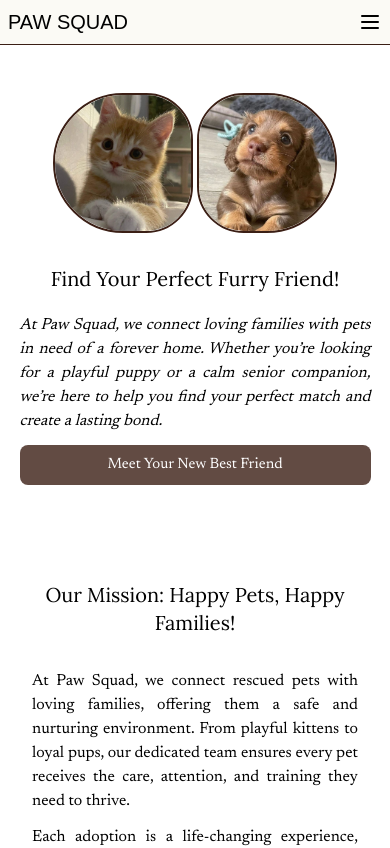
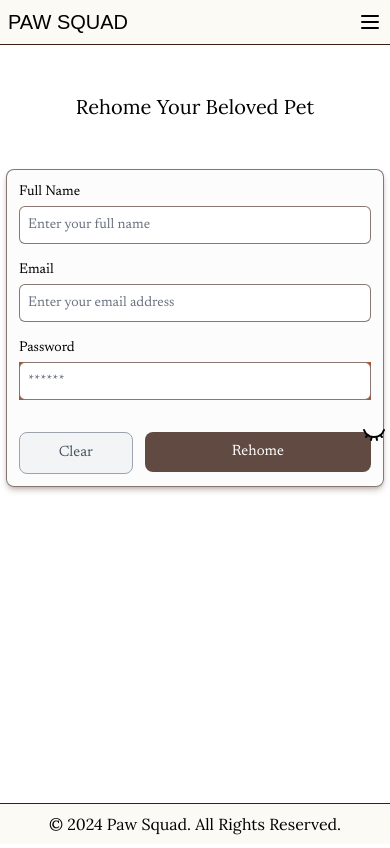
Before and after one commit to barbaraeguche/pawsitive, a Next.js app: page / in a window 390 px wide. Shown: the top 848 px of the page. Built offline with nearby package versions, Linux system fonts and the light colour scheme; a web font is replaced by a local one.

Commit message:
testing accent colors on mobile

```diff
--- /dev/null
+++ b/middleware.ts
@@ -0,0 +1,3 @@
+// export const config = [
+// 	matcher: [ "/rehome", "/adopt", "/account/:path" ]
+// ]
--- a/src/app/page.tsx
+++ b/src/app/page.tsx
@@ -6,59 +6,71 @@ import ValuesWrapper from '@/ui/home/values';
 import StatsWrapper from '@/ui/home/stats';
 import TestimonialWrapper from '@/ui/home/testimonials';
 
+import LoginForm from '@/ui/login-form';
+
 export default function RootPage() {
 	return (
 		<div className="space-y-24 !mt-12 !mb-32">
-			{/* banner */}
-			<section className="mx-auto flex flex-col gap-8 w-[90%] max-w-[420px] sm:max-w-[550px] md:max-w-[690px] lg:flex-row lg:gap-16 lg:max-w-6xl toGrid:gap-20 toGrid:max-w-[1400px]">
-				<div className="blob-outline flex justify-center space-x-1">
-					<ImageWrapper image="/cat.jpg" position="left"/>
-					<ImageWrapper image="/dog.jpg" position="right"/>
-				</div>
+			<LoginForm/>
 
-				<div className="m-auto space-y-5 w-full">
-					<Headings title="Find Your Perfect Furry Friend!"/>
-					<div className="space-y-3">
-						<p className="italic text-justify">
-							At Paw Squad, we connect loving families with pets in need of a forever home. Whether you&rsquo;re looking
-							for a playful puppy or a calm senior companion, we’re here to help you find your perfect match and create
-							a lasting bond.
-						</p>
-						<Button className="w-full">
-							<Link href="/adopt">
-								Meet Your New Best Friend
-							</Link>
-						</Button>
-					</div>
-				</div>
-			</section>
 
-			{/* about */}
-			<section className="px-8 md:px-6 flex flex-col md:flex-row gap-x-16 gap-y-8 mx-auto max-w-5xl">
-				<div className="my-auto">
-					<Headings title="Our Mission: Happy Pets, Happy Families!"/>
-				</div>
 
-				<div className="space-y-3 text-justify">
-					<p>
-						At Paw Squad, we connect rescued pets with loving families, offering them a safe and nurturing environment.
-						From playful kittens to loyal pups, our dedicated team ensures every pet receives the care, attention, and
-						training they need to thrive.
-					</p>
-					<p>
-						Each adoption is a life-changing experience, building lasting bonds between pets and their new families.
-						We envision a world where every pet is cherished, and we invite you to be part of that vision by helping us
-						make a difference in the lives of animals and the families who welcome them.
-					</p>
-				</div>
-			</section>
 
-			{/* core values */}
-			<ValuesWrapper/>
-			{/* statistics */}
-			<StatsWrapper/>
-			{/* testimonials */}
-			<TestimonialWrapper/>
+
+
+
+
+
+			{/*/!* banner *!/*/}
+			{/*<section className="mx-auto flex flex-col gap-8 w-[90%] max-w-[420px] sm:max-w-[550px] md:max-w-[690px] lg:flex-row lg:gap-16 lg:max-w-6xl toGrid:gap-20 toGrid:max-w-[1400px]">*/}
+			{/*	<div className="blob-outline flex justify-center space-x-1">*/}
+			{/*		<ImageWrapper image="/cat.jpg" position="left"/>*/}
+			{/*		<ImageWrapper image="/dog.jpg" position="right"/>*/}
+			{/*	</div>*/}
+			{/*	*/}
+			{/*	<div className="m-auto space-y-5 w-full">*/}
+			{/*		<Headings title="Find Your Perfect Furry Friend!"/>*/}
+			{/*		<div className="space-y-3">*/}
+			{/*			<p className="italic text-justify">*/}
+			{/*				At Paw Squad, we connect loving families with pets in need of a forever home. Whether you&rsquo;re looking*/}
+			{/*				for a playful puppy or a calm senior companion, we’re here to help you find your perfect match and create*/}
+			{/*				a lasting bond.*/}
+			{/*			</p>*/}
+			{/*			<Button className="w-full">*/}
+			{/*				<Link href="/adopt" className="w-full">*/}
+			{/*					Meet Your New Best Friend*/}
+			{/*				</Link>*/}
+			{/*			</Button>*/}
+			{/*		</div>*/}
+			{/*	</div>*/}
+			{/*</section>*/}
+
+			{/*/!* about *!/*/}
+			{/*<section className="px-8 md:px-6 flex flex-col md:flex-row gap-x-16 gap-y-8 mx-auto max-w-5xl">*/}
+			{/*	<div className="my-auto">*/}
+			{/*		<Headings title="Our Mission: Happy Pets, Happy Families!"/>*/}
+			{/*	</div>*/}
+			{/*	*/}
+			{/*	<div className="space-y-3 text-justify">*/}
+			{/*		<p>*/}
+			{/*			At Paw Squad, we connect rescued pets with loving families, offering them a safe and nurturing environment.*/}
+			{/*			From playful kittens to loyal pups, our dedicated team ensures every pet receives the care, attention, and*/}
+			{/*			training they need to thrive.*/}
+			{/*		</p>*/}
+			{/*		<p>*/}
+			{/*			Each adoption is a life-changing experience, building lasting bonds between pets and their new families.*/}
+			{/*			We envision a world where every pet is cherished, and we invite you to be part of that vision by helping us*/}
+			{/*			make a difference in the lives of animals and the families who welcome them.*/}
+			{/*		</p>*/}
+			{/*	</div>*/}
+			{/*</section>*/}
+
+			{/*/!* core values *!/*/}
+			{/*<ValuesWrapper/>*/}
+			{/*/!* statistics *!/*/}
+			{/*<StatsWrapper/>*/}
+			{/*/!* testimonials *!/*/}
+			{/*<TestimonialWrapper/>*/}
 		</div>
 	);
 }
--- a/src/lib/form-schema.ts
+++ b/src/lib/form-schema.ts
@@ -12,7 +12,7 @@ const RehomeSchema = z.object({
 		);
 	}, { message: 'Format: Xmonth(s) or Xyr(s) or Xyr(s) Ymonth(s)' }),
 	compatibility: z.array(
-		z.enum(['dogs', 'cats', 'small kids']), { message: 'Please select at least one option' }
+		z.enum(['dogs', 'cats', 'kids']), { message: 'Please select at least one option' }
 	),
 	image: z.custom<File>((val) => {
 		return val instanceof File && ['image/jpeg', 'image/png'].includes(val.type) && val.size <= 5 * 1024 * 1024;
--- /dev/null
+++ b/src/ui/login-form.tsx
@@ -0,0 +1,102 @@
+'use client';
+import { Eye, EyeClosed } from 'lucide-react';
+import Headings from '@/components/headings';
+import Input from '@/ui/input';
+import Button from '@/ui/button';
+
+export default function LoginForm() {
+	const { state, isPending } = { state: {
+		values: { name: '', email: '', password: '' },
+    errors: { name: [], email: [], password: [] },
+    message: null,
+		}, isPending: false };
+
+	function viewPassword(e: HTMLInputElement) {
+		return e.type === 'password' ? <EyeClosed/> : <Eye/>;
+	}
+
+	return (
+		<div className="px-1.5 !mt-12 !mb-32 space-y-12">
+			<Headings title="Rehome Your Beloved Pet"/>
+			<form>
+				<div className="mx-auto max-w-[600px] rounded-lg bg-gray-50/50 p-3 md:p-5 space-y-4 border border-brown-80 shadow-md shadow-brown-80/25">
+					{/* name */}
+					<div>
+						<label htmlFor="name" className="mb-1 block text-sm">Full Name</label>
+						<Input id="name"
+						       name="name"
+						       aria-describedby="name-error"
+						       defaultValue={state.values?.name}
+						       placeholder="Enter your full name"
+						/>
+						<div id="name-error" aria-live="polite" aria-atomic="true">
+							{state.errors?.name?.map((error: string) => (
+								<p key={error} className="mt-1 text-sm text-red-600">
+									{error}
+								</p>
+							))}
+						</div>
+					</div>
+
+					{/* email */}
+					<div>
+						<label htmlFor="email" className="mb-1 block text-sm">Email</label>
+						<Input id="email"
+						       name="email"
+						       type="email"
+						       aria-describedby="email-error"
+						       defaultValue={state.values?.email}
+						       placeholder="Enter your email address"
+						/>
+						<div id="email-error" aria-live="polite" aria-atomic="true">
+							{state.errors?.email?.map((error: string) => (
+								<p key={error} className="mt-1 text-sm text-red-600">
+									{error}
+								</p>
+							))}
+						</div>
+					</div>
+
+					{/* password */}
+					<div>
+						<label htmlFor="password" className="mb-1 block text-sm">Password</label>
+						<div className="bg-celeste">
+							<Input id="password"
+							       name="password"
+							       type="password"
+							       aria-describedby="password-error"
+							       defaultValue={state.values?.password}
+							       placeholder="******"
+							/>
+							<EyeClosed className="absolute top-1/2 right-1"/>
+						</div>
+						<div id="password-error" aria-live="polite" aria-atomic="true">
+							{state.errors?.password?.map((error: string) => (
+								<p key={error} className="mt-1 text-sm text-red-600">
+									{error}
+								</p>
+							))}
+						</div>
+					</div>
+
+					{/* buttons */}
+					<div className="!mt-8 flex gap-x-3">
+						<Button type="reset"
+						        intent="refresh"
+						        className="w-1/3"
+						>
+							Clear
+						</Button>
+
+						<Button type="submit"
+						        disabled={isPending}
+						        className="w-2/3 disabled:bg-brown-80/10 disabled:text-brown disabled:cursor-default"
+						>
+							Rehome
+						</Button>
+					</div>
+				</div>
+			</form>
+		</div>
+	);
+}
--- a/src/ui/pet-card.tsx
+++ b/src/ui/pet-card.tsx
@@ -1,10 +1,10 @@
 import Image from 'next/image';
 import { capitalizeFirstLetter } from '@/lib/utils';
-import { PetRecord, AvailablePetsRecord } from '@/lib/definitions';
+import { PetInfo, AvailablePetInfo } from '@/lib/definitions';
 import AdoptButton from '@/ui/adopt/adopt-button';
 
 export default function PetCard({ pets, isAdopting }: {
-	pets: PetRecord[] | AvailablePetsRecord[],
+	pets: PetInfo[] | AvailablePetInfo[],
 	isAdopting?: boolean
 }) {
 	return (
--- a/src/ui/rehome/rehome-form.tsx
+++ b/src/ui/rehome/rehome-form.tsx
@@ -1,13 +1,13 @@
 'use client';
 import { useActionState } from 'react';
-import { PetRecordState } from '@/lib/definitions';
+import { PetInfoState } from '@/lib/definitions';
 import { rehomePet } from '@/lib/action';
 import Input from '@/ui/input';
 import Button from '@/ui/button';
 import Headings from '@/components/headings';
 
 export default function Form() {
-	const initialState: PetRecordState = { values: {}, errors: {}, message: null };
+	const initialState: PetInfoState = { values: {}, errors: {}, message: null };
 	const [state, formAction, isPending] = useActionState(rehomePet, initialState);
 
 	return (
@@ -177,16 +177,16 @@ export default function Form() {
 								<label htmlFor="cats" className="text-sm ml-2 cursor-pointer">Cats</label>
 							</div>
 
-							{/* small kids */}
+							{/* kids */}
 							<div>
-								<input id="small kids"
+								<input id="kids"
 								       name="compatibility"
 								       type="checkbox"
-								       value="small kids"
+								       value="kids"
 								       className="size-3.5 cursor-pointer accent-celeste"
-								       defaultChecked={state.values?.compatibility?.includes('small kids')}
+								       defaultChecked={state.values?.compatibility?.includes('kids')}
 								/>
-								<label htmlFor="small kids" className="text-sm ml-2 cursor-pointer">Small kids</label>
+								<label htmlFor="kids" className="text-sm ml-2 cursor-pointer">Kids</label>
 							</div>
 						</div>
 						<div id="compatibility-error" aria-live="polite" aria-atomic="true">
--- a/tailwind.config.ts
+++ b/tailwind.config.ts
@@ -24,7 +24,8 @@ export default {
 				  80: 'rgba(59,31,21,0.6)'
 			  },
 			  celeste: { // for input accents
-				  DEFAULT: '#accbee'
+				  DEFAULT: '#ad5636'
+				  // c69f53 d86f4a a6b36b
 			  }
 		  },
 		  keyframes: {
```
Also changed, not shown: prisma/queries.ts (added, +121 -0 lines), src/components/available-pets.tsx (+12 -12 lines), src/lib/action.ts (+3 -4 lines), src/lib/definitions.ts (+8 -13 lines), src/ui/adopt/adopt-form.tsx (+5 -5 lines), 2 other files (tests, documents, lock files or other folders).
